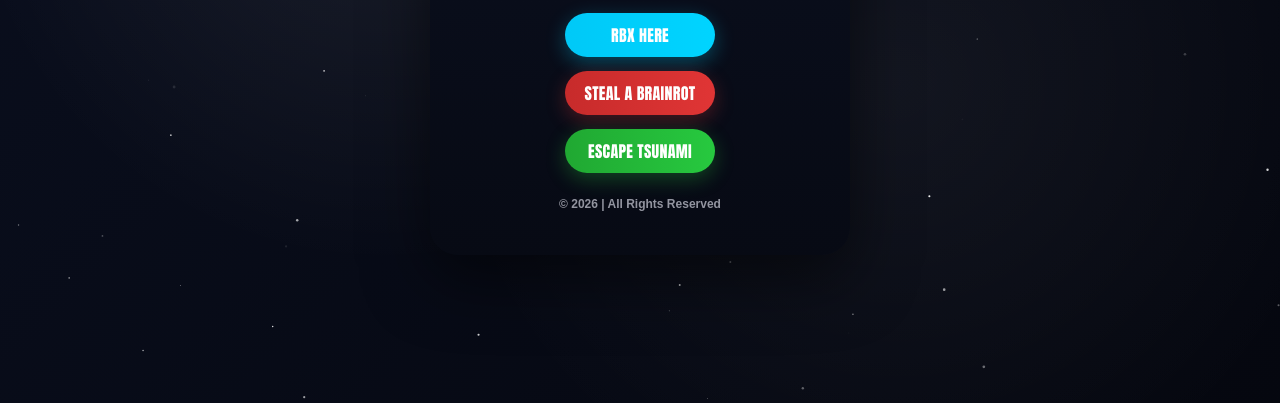
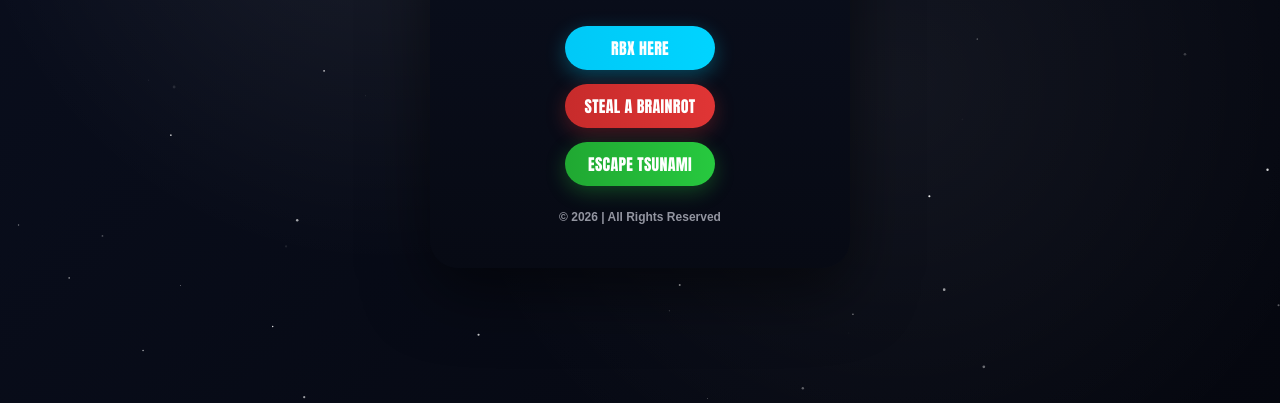
Before and after one commit to Agent69-004/ollama-code, a plain HTML site: page index.html in a window 1280 px wide. Shown: the part 397-800 px from the top of the page. Drawn offline with Linux system fonts and the light colour scheme.

Commit message:
Update index.html

```diff
--- a/index.html
+++ b/index.html
@@ -79,7 +79,7 @@ backdrop-filter: blur(40px);
   z-index: 1;
 
   width: min(420px, 95vw);
-    padding: 30px 56px 44px;
+    padding: 56px 24px 44px;
   border-radius: 28px; /* MORE CURVED CORNERS */
   background:
   linear-gradient(180deg, #0b1020, #070a14),
```
